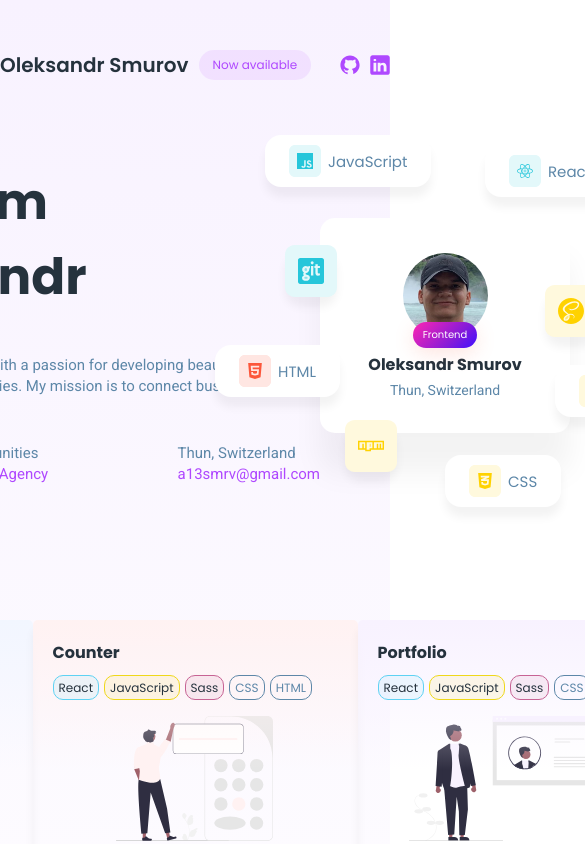
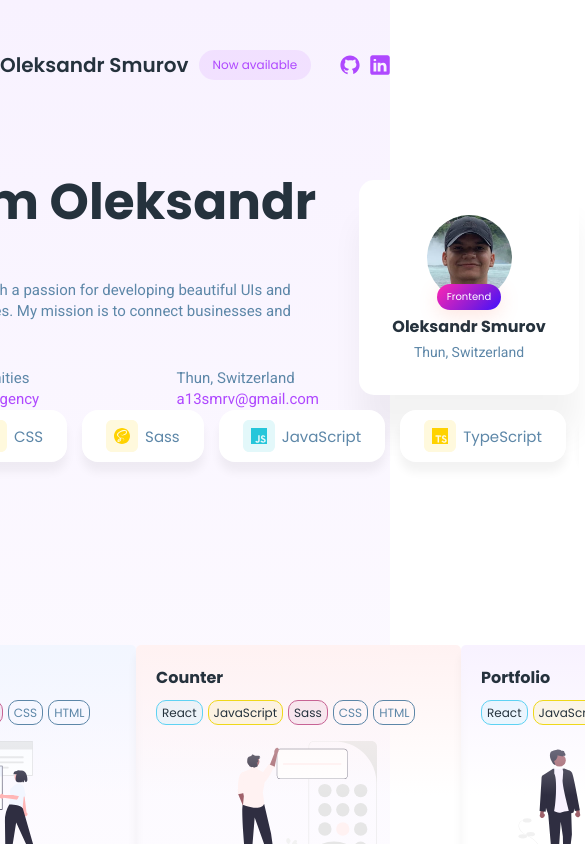
Before and after one commit to a13smrv/portfolio, a React (Create React App) app: page / in a window 390 px wide. Shown: the top 844 px of the page, 585 px wide, since content can reach past the window. Built offline with nearby package versions, Linux system fonts and the light colour scheme.

Commit message:
feat: begin work on adaptability markup for tablets

```diff
--- a/public/index.html
+++ b/public/index.html
@@ -9,7 +9,7 @@
       name="description"
       content="Personal page of Oleksandr Smurov"
     />
-    <title>Personal Page</title>
+    <title>OS Portfolio</title>
   </head>
   <body>
     <noscript>You need to enable JavaScript to run this app.</noscript>
--- a/src/components/App/App.jsx
+++ b/src/components/App/App.jsx
@@ -5,6 +5,13 @@ import { Header } from "./../Header/Header";
 import { Profile } from "./../Profile/Profile";
 import { Portfolio } from "./../Portfolio/Portfolio";
 import { Footer } from "../Footer/Footer";
+
+export const screenSizes = {
+  laptop: 1200,
+  tablet: 768,
+  mobileM: 480,
+  mobileS: 320,
+};
 
 export function App() {
   return(
--- a/src/components/App/App.scss
+++ b/src/components/App/App.scss
@@ -39,3 +39,9 @@ body {
     color: variables.$themeColor;
   }
 }
+
+@media (max-width: variables.$laptop) {
+  .container {
+    width: 768px;
+  }
+}
--- a/src/components/Profile/Profile.jsx
+++ b/src/components/Profile/Profile.jsx
@@ -1,4 +1,4 @@
-import React, { useEffect } from "react";
+import React, { useEffect, useState } from "react";
 import "./Profile.scss";
 
 import avatar from "./img/avatar.jpg";
@@ -11,7 +11,8 @@ import ReactIcon from "./img/react.svg";
 import ReduxIcon from "./img/redux.svg";
 import NpmIcon from "./img/npm.svg";
 import GitIcon from "./img/git.svg";
-import { TechnologyIcon } from "../TechnologyIcon/TechnologyIcon";
+import { TechnologyIcon } from "./../TechnologyIcon/TechnologyIcon";
+import { screenSizes } from "./../App/App";
 
 const technologies = [
   { icon: HtmlIcon, name: "HTML", isHideName: false },
@@ -26,9 +27,10 @@ const technologies = [
 ];
 
 export function Profile() {
+  const [clientWidth, setClientWidth] = useState(document.documentElement.clientWidth);
+
   useEffect(() => {
     const maxMoveLimit = 1.5;
-
     window.addEventListener('mousemove', (event) => {
       const mousePosition = {
         clientX: event.clientX,
@@ -36,7 +38,9 @@ export function Profile() {
       };
 
       parallax(mousePosition, ".technologyIcon", maxMoveLimit);
-    })
+    });
+
+    window.addEventListener('resize', () => setClientWidth(document.documentElement.clientWidth));
   }, []);
 
   const technologyIcons = technologies.map((technology) =>
@@ -44,6 +48,7 @@ export function Profile() {
       icon={technology.icon}
       name={technology.name}
       isHideName={technology.isHideName}
+      clientWidth={clientWidth}
       key={technology.name}
     />
   );
@@ -79,11 +84,18 @@ export function Profile() {
               <p className="location">Thun, Switzerland</p>
             </div>
           </div>
-          <div className="technologyIcons">
-            { technologyIcons }
-          </div>
+          { clientWidth <= screenSizes.laptop ? null:
+            <div className="technologyIcons">
+              { technologyIcons }
+            </div>
+          }
         </div>
       </div>
+      { clientWidth > screenSizes.laptop ? null:
+        <div className="container technologyIcons">
+          { technologyIcons }
+        </div>
+      }
     </section>
   )
 }
--- a/src/components/Profile/Profile.scss
+++ b/src/components/Profile/Profile.scss
@@ -3,7 +3,8 @@
 
 .profile {
   display: flex;
-  justify-content: center;
+  flex-direction: column;
+  align-items: center;
   padding: 35px 0px;
 
   .container {
@@ -23,23 +24,6 @@
         variables.$titleColor
       );
     }
-
-    // .text {
-    //   line-height: 21px;
-    //   margin: 0;
-
-    //   @include mixins.fontStyle(
-    //     variables.$textFont,
-    //     variables.$normalTextSize,
-    //     variables.$fontWeightRegular,
-    //     variables.$textColor
-    //   );
-
-    //   .link {
-    //     text-decoration: none;
-    //     color: variables.$themeColor;
-    //   }
-    // }
 
     .introduction {
       margin: 40px 0 0 0;
@@ -185,4 +169,34 @@
       }
     }
   }
+
+  @media (max-width: variables.$laptop) {
+    .container {
+      gap: 40px;
+    }
+
+    .textDescription {
+      width: auto;
+    }
+
+    .visualDescription {
+      flex-direction: column;
+
+      .profileCard {
+        width: 220px;
+      }
+    }
+
+    .technologyIcons {
+      display: flex;
+      gap: 15px;
+      position: static;
+      overflow: scroll;
+      height: 100px;
+
+      .technologyIcon {
+        position: static;
+      }
+    }
+  }
 }
--- a/src/components/TechnologyIcon/TechnologyIcon.jsx
+++ b/src/components/TechnologyIcon/TechnologyIcon.jsx
@@ -1,9 +1,11 @@
 import React from "react";
 import "./TechnologyIcon.scss";
 
-export function TechnologyIcon({ icon, name, isHideName }) {
+import { screenSizes } from "../App/App";
+
+export function TechnologyIcon({ icon, name, isHideName, clientWidth }) {
   return (
-    <div className={`technologyIcon${ isHideName ? " hideName" : "" }`}>
+    <div className={`technologyIcon${ (isHideName && (clientWidth > screenSizes.laptop)) ? " hideName" : "" }`}>
       <div className="icon">
         <img src={icon} alt={name} />
       </div>
--- a/src/components/TechnologyIcon/TechnologyIcon.scss
+++ b/src/components/TechnologyIcon/TechnologyIcon.scss
@@ -6,7 +6,9 @@
   justify-content: center;
   align-items: center;
   gap: 7px;
+  height: 52px;
   padding: 10px 24px;
+  box-sizing: border-box;
   background-color: #ffffff;
   position: absolute;
   border-radius: 16px;
--- a/src/scss/_variables.scss
+++ b/src/scss/_variables.scss
@@ -13,3 +13,8 @@ $smallTextSize: 12px;
 $fontWeightRegular: 400;
 $fontWeightSemiBold: 600;
 $fontWeightBold: 700;
+
+$laptop: 1200px;
+$tablet: 768px;
+$mobileM: 480px;
+$mobileS: 320px;
```
